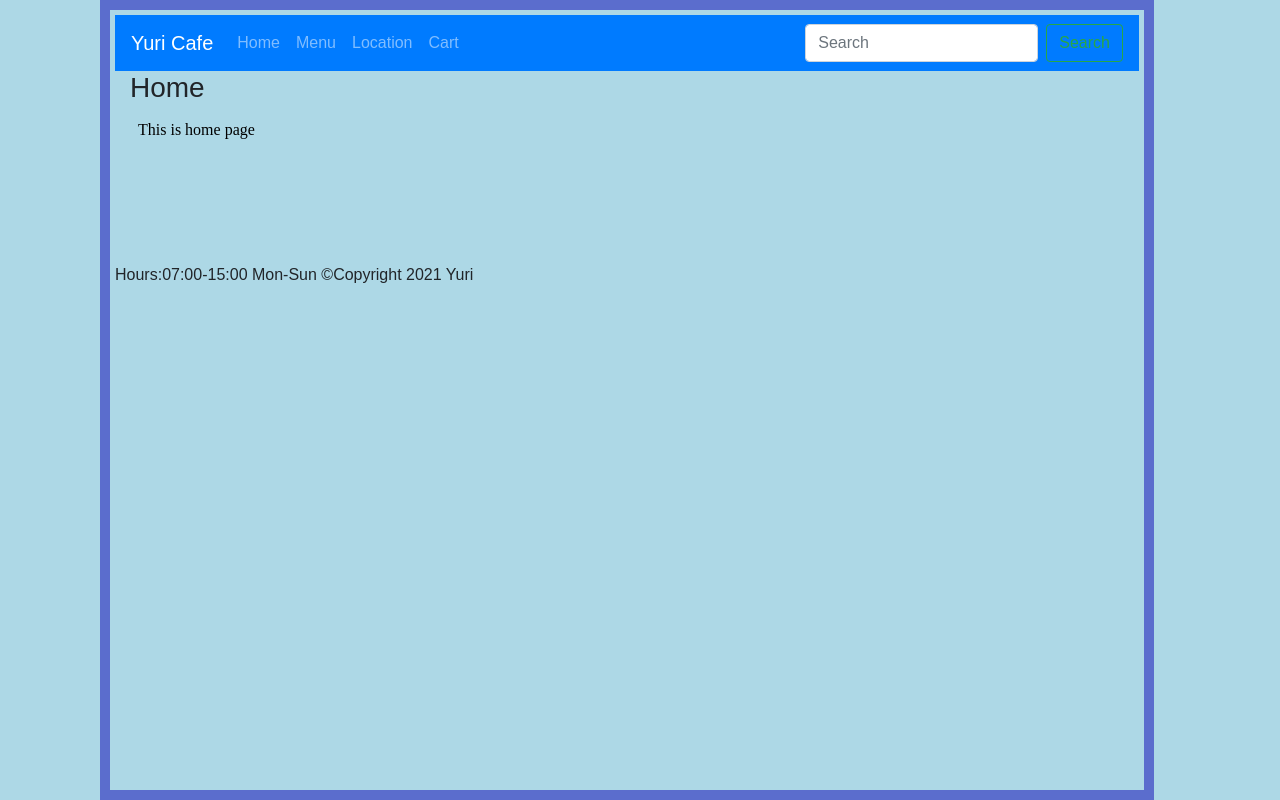
After one commit to Yuriliu0909/yuricafe, a PHP site: page / in a window 1280 px wide. The commit adds this page. Run offline with PHP 8.4, Linux system fonts and the light colour scheme.

Commit message:
add nav bar

```diff
--- /dev/null
+++ b/index.php
@@ -0,0 +1,70 @@
+<html>
+    <head>
+        <link rel="stylesheet" href="https://stackpath.bootstrapcdn.com/bootstrap/4.3.1/css/bootstrap.min.css" integrity="sha384-ggOyR0iXCbMQv3Xipma34MD+dH/1fQ784/j6cY/iJTQUOhcWr7x9JvoRxT2MZw1T" crossorigin="anonymous">
+        <link rel="stylesheet" href="styles/index.css">
+    </head>
+<body>
+        <!-- Navbar content -->
+    <nav class="navbar navbar-expand-lg navbar-dark bg-primary">
+        <button class="navbar-toggler" type="button" data-toggle="collapse" data-target="#navbarTogglerDemo03" aria-controls="navbarTogglerDemo03" aria-expanded="false" aria-label="Toggle navigation">
+            <span class="navbar-toggler-icon"></span>
+        </button>
+            <a class="navbar-brand" href="#">Yuri Cafe</a>
+
+        <div class="collapse navbar-collapse" id="navbarTogglerDemo03">
+            <ul class="navbar-nav mr-auto mt-2 mt-lg-0">
+                <li class="nav-item" >
+                    <a class="nav-link" id="home-tab">Home <span class="sr-only">(current)</span></a>
+                </li>
+                <li class="nav-item" >
+                    <a class="nav-link" id="menu-tab" >Menu</a>
+                </li>
+                <li class="nav-item" >
+                    <a class="nav-link" id="location-tab">Location</a>
+                </li>
+                <li class="nav-item" >
+                    <a class="nav-link" id="cart-tab">Cart</a>
+                </li>
+            </ul>
+            <form class="form-inline my-2 my-lg-0">
+                <input class="form-control mr-sm-2" type="search" placeholder="Search" aria-label="Search">
+                <button class="btn btn-outline-success my-2 my-sm-0" type="submit">Search</button>
+            </form>
+        </div>
+    </nav>
+
+
+    <div id="tabcontent" class="container-fluid">
+        <div class="tab-content" id="home-content">
+            <h3>Home</h3>
+            <embed type="text/html" src="layouts/home-tab-contents.php">
+        </div>
+        <div class="tab-content" id="menu-content">
+            <h3>Menu</h3>
+            <embed type="text/html" src="layouts/menu.php">
+        </div>
+        <div class="tab-content" id="location-content">
+            <h3>Location</h3>
+            <embed type="text/html" src="layouts/location.php">
+        </div>
+        <div class="tab-content" id="cart-content">
+            <h3>Cart</h3>
+            <embed type="text/html" src="layouts/shoppingcart.php">
+        </div>
+    </div>
+
+
+    <script src="scripts/tabController.js"></script>
+    <script src="https://code.jquery.com/jquery-3.3.1.slim.min.js" integrity="sha384-q8i/X+965DzO0rT7abK41JStQIAqVgRVzpbzo5smXKp4YfRvH+8abtTE1Pi6jizo" crossorigin="anonymous"></script>
+    <script src="https://cdnjs.cloudflare.com/ajax/libs/popper.js/1.14.7/umd/popper.min.js" integrity="sha384-UO2eT0CpHqdSJQ6hJty5KVphtPhzWj9WO1clHTMGa3JDZwrnQq4sF86dIHNDz0W1" crossorigin="anonymous"></script>
+    <script src="https://stackpath.bootstrapcdn.com/bootstrap/4.3.1/js/bootstrap.min.js" integrity="sha384-JjSmVgyd0p3pXB1rRibZUAYoIIy6OrQ6VrjIEaFf/nJGzIxFDsf4x0xIM+B07jRM" crossorigin="anonymous"></script>
+
+
+    <!-- And here is our main footer that is used across all the pages of our website -->
+    <?php require_once "layouts/function.php"?>
+    <footer>
+        Hours:07:00-15:00 Mon-Sun
+        <?php echo make_copyright("Yuri");?>
+    </footer>
+</body>
+</html>
--- a/layouts/function.php
+++ b/layouts/function.php
@@ -2,5 +2,5 @@
 function make_copyright($owner)
 {
     $year = date("Y");
-    return "Copyright $year $owner";
+    return "©Copyright $year $owner";
 }
--- /dev/null
+++ b/layouts/home-tab-contents.php
@@ -0,0 +1,3 @@
+<div>
+    <p>This is home page</p>
+</div>
--- /dev/null
+++ b/layouts/location.php
@@ -0,0 +1,3 @@
+<div>
+    <p>This is location page</p>
+</div>
--- /dev/null
+++ b/layouts/menu.php
@@ -0,0 +1,3 @@
+<div>
+    <p>This is menu page</p>
+</div>
--- /dev/null
+++ b/layouts/shoppingcart.php
@@ -0,0 +1,3 @@
+<div>
+    <p>This is shoppingcart page</p>
+</div>
--- /dev/null
+++ b/scripts/tabController.js
@@ -0,0 +1,58 @@
+const homeTabBtn = document.getElementById('home-tab');
+const menuTabBtn = document.getElementById('menu-tab');
+const locationTabBtn = document.getElementById('location-tab');
+const cartTabBtn = document.getElementById('cart-tab');
+
+document.addEventListener('DOMContentLoaded', ()=>{
+    switchTabs('home-content', 'home-tab');
+});
+
+homeTabBtn.addEventListener('click', () => {
+    window.location.hash = '#home-content';
+});
+menuTabBtn.addEventListener('click', () => {
+    window.location.hash = '#menu-content';
+});
+locationTabBtn.addEventListener('click', () => {
+    window.location.hash = '#location-content';
+});
+cartTabBtn.addEventListener('click', () => {
+    window.location.hash = '#cart-content';
+});
+
+window.onhashchange = function() {
+    switch(window.location.hash) {
+        case '#home-content':
+            switchTabs('home-content' , 'home-tab');
+            break;
+        case '#menu-content':
+            switchTabs('menu-content', 'menu-tab');
+            break;
+        case '#location-content':
+            switchTabs('location-content', 'location-tab');
+            break;
+        case '#cart-content':
+            switchTabs('cart-content', 'cart-tab');
+            break;
+    }
+};
+
+function switchTabs(tabID, headerID) {
+    let tabContainers = document.getElementsByClassName('tab-content');
+    let headerButtons = document.getElementsByClassName('nav-item');
+    for(let i = 0; i < tabContainers.length; i++) {
+        if(tabID !== tabContainers[i].id) {
+            tabContainers[i].style.display = 'none';
+        } else {
+            tabContainers[i].style.display = 'block';
+        }
+    }
+    //
+    // for(let i = 0; i < headerButtons.length; i++) {
+    //     if(headerID === headerButtons[i].id) {
+    //         headerButtons[i].style.backgroundColor = 'none';
+    //     } else {
+    //         headerButtons[i].style.backgroundColor = '#555';
+    //     }
+    // }
+}
```
Also changed, not shown: layouts/footer.php (deleted, +0 -7 lines), layouts/header.html (deleted, +0 -9 lines), layouts/location.html (deleted, +0 -10 lines), layouts/menu.html (deleted, +0 -10 lines), layouts/shoppingcart.html (deleted, +0 -10 lines), layouts/test.html (deleted, +0 -100 lines), layouts/welcoming.html (deleted, +0 -10 lines), styles/index.css (renamed from styles/test.css, +9 -0 lines), styles/style.css (deleted).
